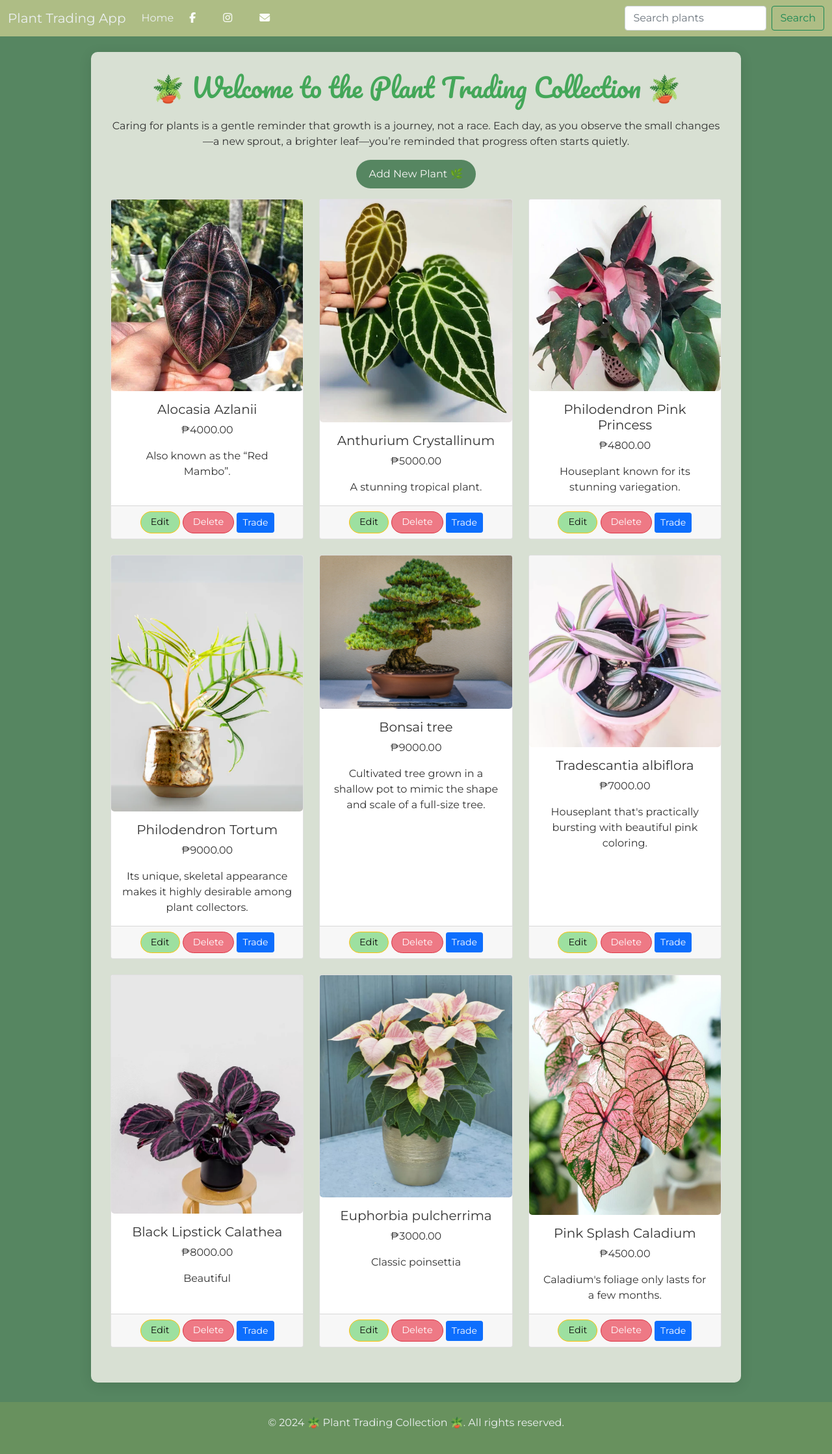
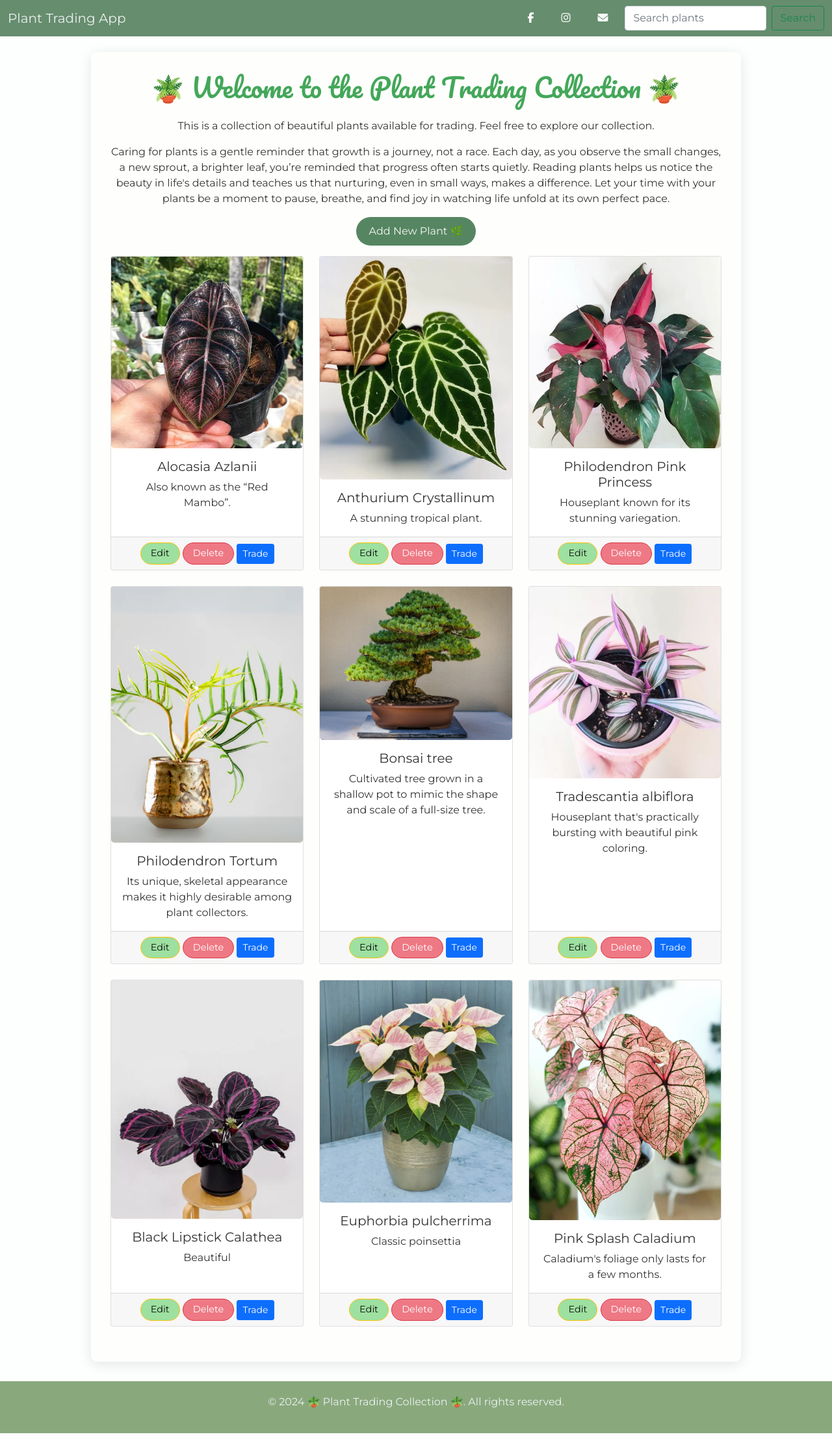
Before and after one commit to Ilonah-Jean/i_am_ilonah23, a Django app: page /plants/ in a window 1280 px wide. Shown: the whole page at 65% size. After the commit the page ends 2206 px from the top, so only its background shows below. Run offline with Django 5.2, Linux system fonts and the light colour scheme; data comes from the database, SQL or seed files in the repository; some libraries are stand-ins or nearby versions.

Commit message:
Add files via upload

```diff
--- a/my_amazing_plants/plants/static/css/style.css
+++ b/my_amazing_plants/plants/static/css/style.css
@@ -1,3 +1,4 @@
+
 /* General reset */
 * {
     margin: 0;
@@ -6,7 +7,7 @@
 }
 
 body {
-    background-color: #568661;
+    background-color: #fcfffd;
     background-size: cover;
     background-position: center;
     background-repeat: no-repeat;
@@ -16,7 +17,7 @@ body {
 
 /* Navbar Styles */
 .navbar {
-    background-color: #aebd85;
+    background-color: #668d6e;
     backdrop-filter: blur(5px);
 }
 
@@ -47,7 +48,7 @@ body {
     max-width: 1000px;
     margin: 30px auto;
     padding: 30px;
-    background-color:rgb(216, 224, 211);
+    background-color:rgb(254, 255, 253);
     border-radius: 10px; /* Rounded corners */
     text-align: center;
     box-shadow: 0 4px 20px rgba(0, 0, 0, 0.1); /* Subtle shadow for depth */
@@ -63,6 +64,7 @@ table {
     background-color: #f0f0f0;
     width: 100%;
     margin: 20px 0;
+    border: 2px solid #568661;
     border-collapse: collapse;
 }
 
--- a/my_amazing_plants/plants/templates/plants/plant_list.html
+++ b/my_amazing_plants/plants/templates/plants/plant_list.html
@@ -20,12 +20,7 @@
                 <span class="navbar-toggler-icon"></span>
             </button>
             <div class="collapse navbar-collapse" id="navbarNav">
-            <ul class="navbar-nav">
-                <li class="nav-item">
-                    <a class="nav-link" href="{% url 'plant_list' %}">Home</a>
-                </li>
-            </ul>
-            <div class="d-flex">
+                <div class="d-flex ms-auto">
                     <a href="https://www.facebook.com" class="nav-link" target="_blank">
                         <i class="fab fa-facebook-f"></i>
                     </a>
@@ -36,7 +31,7 @@
                         <i class="fas fa-envelope"></i>
                     </a>
                 </div>
-            <form class="d-flex ms-auto" action="{% url 'plant_list' %}" method="get">
+                <form class="d-flex" action="{% url 'plant_list' %}" method="get">
                     <input class="form-control me-2" type="search" placeholder="Search plants" aria-label="Search" name="search">
                     <button class="btn btn-outline-success" type="submit">Search</button>
                 </form>
@@ -46,7 +41,8 @@
 
     <div class="container mt-4">
         <h1 class="mb-4">🪴 Welcome to the Plant Trading Collection 🪴</h1>
-    <p>Caring for plants is a gentle reminder that growth is a journey, not a race. Each day, as you observe the small changes—a new sprout, a brighter leaf—you’re reminded that progress often starts quietly.</p>
+        <p>This is a collection of beautiful plants available for trading. Feel free to explore our collection.</p>
+        <p>Caring for plants is a gentle reminder that growth is a journey, not a race. Each day, as you observe the small changes, a new sprout, a brighter leaf, you’re reminded that progress often starts quietly. Reading plants helps us notice the beauty in life's details and teaches us that nurturing, even in small ways, makes a difference. Let your time with your plants be a moment to pause, breathe, and find joy in watching life unfold at its own perfect pace.</p>
         <a href="{% url 'plant_create' %}" class="btn btn-success mb-3">Add New Plant 🌿</a>
 
         <div class="row">
@@ -60,7 +56,6 @@
                     {% endif %}
                     <div class="card-body">
                         <h5 class="card-title">{{ plant.name }}</h5>
-                    <p class="card-text">₱{{ plant.price }}</p>
                         <p class="card-text">{{ plant.description }}</p>
                     </div>
                     <div class="card-footer text-center">
@@ -69,6 +64,10 @@
                         <a href="{% url 'plant_trade' plant.pk %}" class="btn btn-primary btn-sm">Trade</a>
                     </div>
                 </div>
+            </div>
+            {% empty %}
+            <div class="col-12">
+                <p class="text-center">No plants available.</p>
             </div>
             {% endfor %}
         </div>
```
Also changed, not shown: my_amazing_plants/my_amazing_plants/settings.py (+6 -5 lines), my_amazing_plants/plants/views.py (line endings or trailing spaces). Lines whose indentation alone changed are shown as unchanged.
